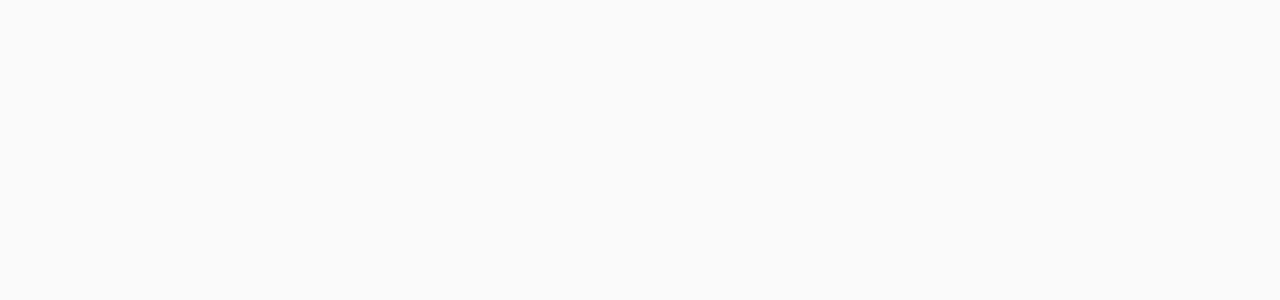
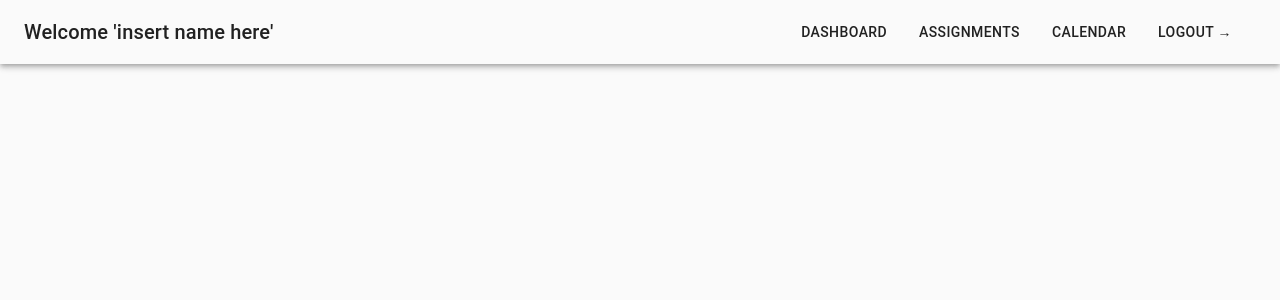
Before and after one commit to 4molybdenum2/EduSmart, a React (Create React App) app in the folder frontend/: page /dashboard in a window 1280 px wide. Shown: the top 300 px of the page. Built offline with nearby package versions, Linux system fonts and the light colour scheme.

Commit message:
added dashboard appbar

```diff
--- a/frontend/src/components/Dashboard.js
+++ b/frontend/src/components/Dashboard.js
@@ -5,8 +5,13 @@
   Card,
   CardContent,
   Typography,
+  AppBar,
+  Toolbar,
+  IconButton,
+  Button
 } from "@material-ui/core";
 import { makeStyles } from "@material-ui/core/styles";
+import MenuIcon from '@material-ui/icons/Menu';
 import React, { useState, useEffect } from "react";
 
 const useStyles = makeStyles((theme) => ({
@@ -19,6 +24,12 @@
     cursor: "pointer",
   },
   cardContent: { flexGrow: 1 },
+  menuButton: {
+    marginRight: theme.spacing(2),
+  },
+  title: {
+    flexGrow: 1,
+  },
 }));
 
 const Dashboard = () => {
@@ -33,6 +44,17 @@
     <>
       <CssBaseline />
       {/* TODO: AppBar here */}
+      <AppBar color="transparent" position="static">
+        <Toolbar>
+          <Typography variant="h6" className={classes.title}>
+            Welcome 'insert name here'
+          </Typography>
+          <Button className={classes.menuButton} color="inherit">Dashboard</Button>
+          <Button className={classes.menuButton} color="inherit">Assignments</Button>
+          <Button className={classes.menuButton} color="inherit">Calendar</Button>
+          <Button className={classes.menuButton} color="inherit">Logout &rarr;</Button>
+        </Toolbar>
+      </AppBar>
       <main className={classes.main}>
         {courses.length > 0 && (
           <Container maxWidth="md" className={classes.grid}>
--- a/frontend/src/components/SignIn.js
+++ b/frontend/src/components/SignIn.js
@@ -100,7 +100,6 @@
           </Grid>
         </form>
         <Divider className={classes.divider} />
-        {/* TODO: Align Left */}
         <GoogleLogin
           clientId="749827096167-dj5v0acsrmj35t7n0onr7qqqlhomcpph.apps.googleusercontent.com"
           render={(props) => (
```
